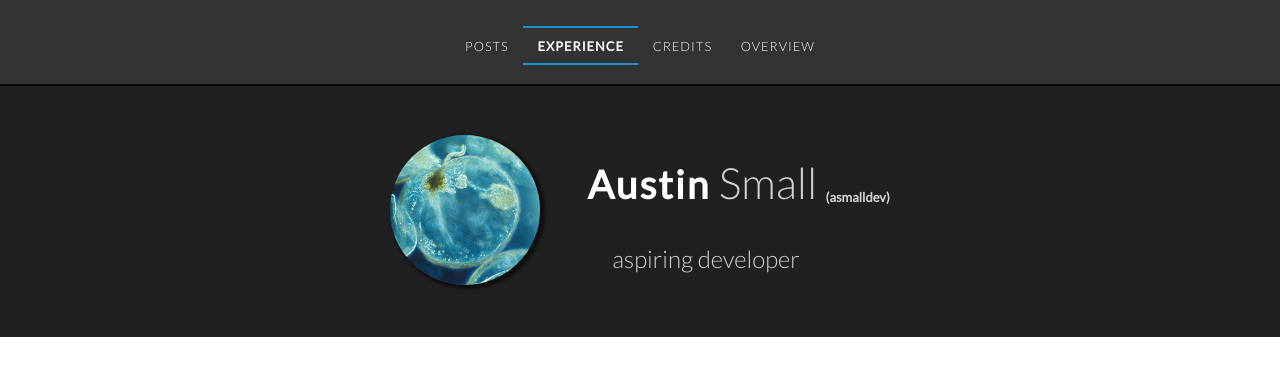
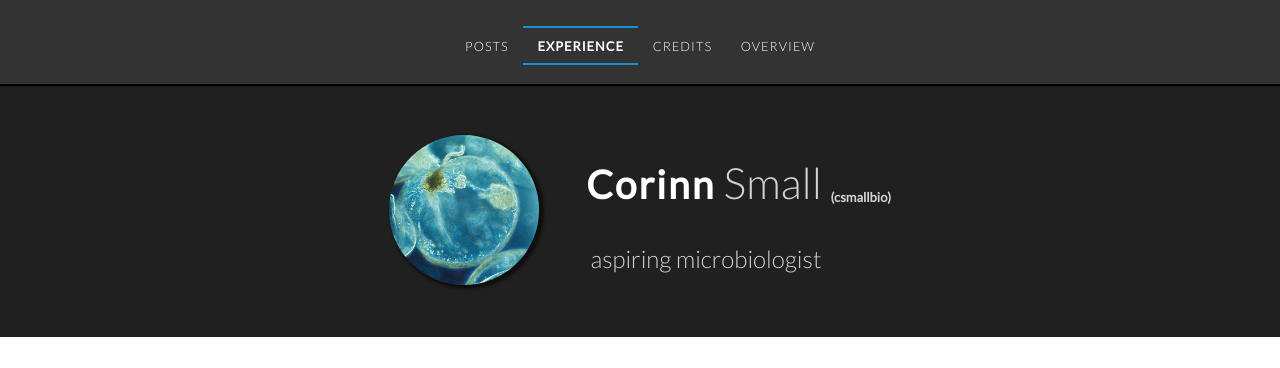
Before and after one commit to csmallbio/asmalldev.github.io, a Jekyll site: the page built from experience/index.html, in a window 1280 px wide. Shown: the top 368 px of the page. Built offline with Jekyll 4.4.1, drawn with Linux system fonts in a browser that asks for light colours; nearby versions of some CDN libraries; some web fonts are replaced.

Commit message:
change experience profile section to match overview

```diff
--- a/experience/index.html
+++ b/experience/index.html
@@ -1,6 +1,6 @@
 ---
 layout: master
-title: Experience &middot; Austin Small
+title: Experience &middot; Corinn Small
 ---
 
 <style>
@@ -11,12 +11,12 @@ title: Experience &middot; Austin Small
 	<div class="container">
 		<div id="profile_title">
 			<h2 class="reduce">
-				<div id="profile_box"><img id="profile" class="norm" src="{{site.baseurl}}/img/me.jpg" alt="Austin"/>
+				<div id="profile_box"><img id="profile" class="norm" src="{{site.baseurl}}/img/me.jpg" alt="me"/>
 				</div>
-					<span class="kerningexpander">Austin</span>
-					<span class=thinner> Small </span><sub class="mini">(asmalldev)</sub>
+					<span class="kerningexpander">Corinn</span>
+					<span class=thinner> Small </span><sub class="mini">(csmallbio)</sub>
 			</h2>
-				<span id="subtitle" class="byline">aspiring developer</span> </div>
+				<span id="subtitle" class="byline">aspiring microbiologist</span> </div>
 		</div>
 	</div>
 </div>
```
